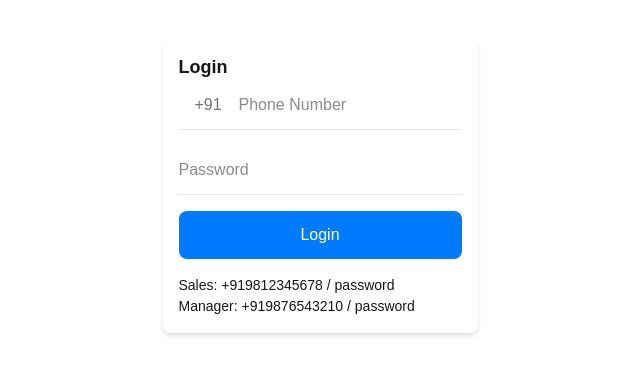
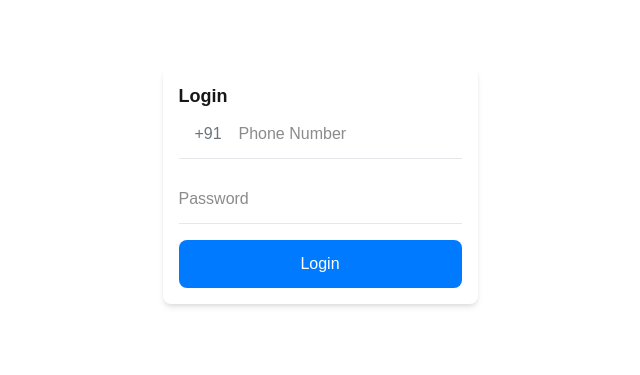
Before and after one commit to HarshK99/followup_web, a Next.js app: page /auth/login in a window 1280 px wide. Shown: the part 231-606 px from the top of the page, without its empty margins (320-960 px from the left). Built offline with nearby package versions, Linux system fonts and the light colour scheme; no server answers.

Commit message:
removed dummy number from login page

```diff
--- a/app/auth/login/page.tsx
+++ b/app/auth/login/page.tsx
@@ -66,10 +66,6 @@ export default function LoginPage() {
         </div>
         {error && <Text color="danger">{error}</Text>}
         <Button onClick={handleLogin}>Login</Button>
-        <Text size="sm" style={{ marginTop: tokens.spacing[4] }}>
-          Sales: +919812345678 / password<br />
-          Manager: +919876543210 / password
-        </Text>
       </Card>
     </AuthLayout>
   );
```
